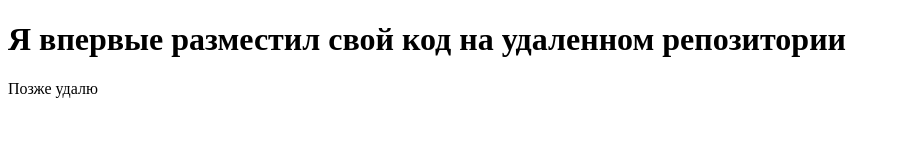
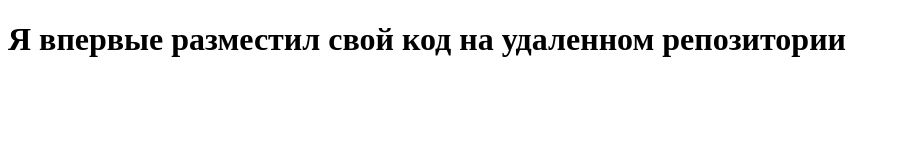
Before and after one commit to ifeelfuckinggoooodmaaaan/mytoken, a plain HTML site: page index.html in a window 1280 px wide. Shown: the whole page, without its empty margins (0-900 px from the left). Drawn offline with Linux system fonts and the light colour scheme.

Commit message:
Revert "Ошибка"
This reverts commit 0cae66ea49708f6a67cb73b86111c312c47b0e3c.

```diff
--- a/index.html
+++ b/index.html
@@ -7,6 +7,5 @@
 </head>
 <body>
     <h1>Я впервые разместил свой код на удаленном репозитории</h1>
-    <p>Позже удалю</p>
 </body>
 </html>
```
